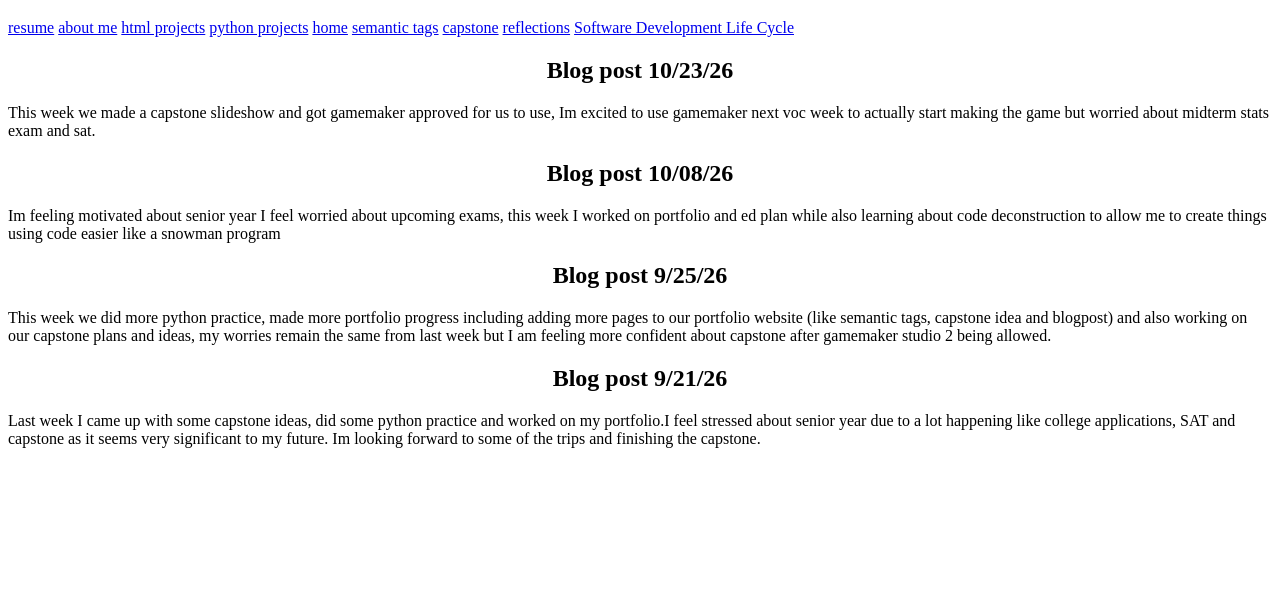
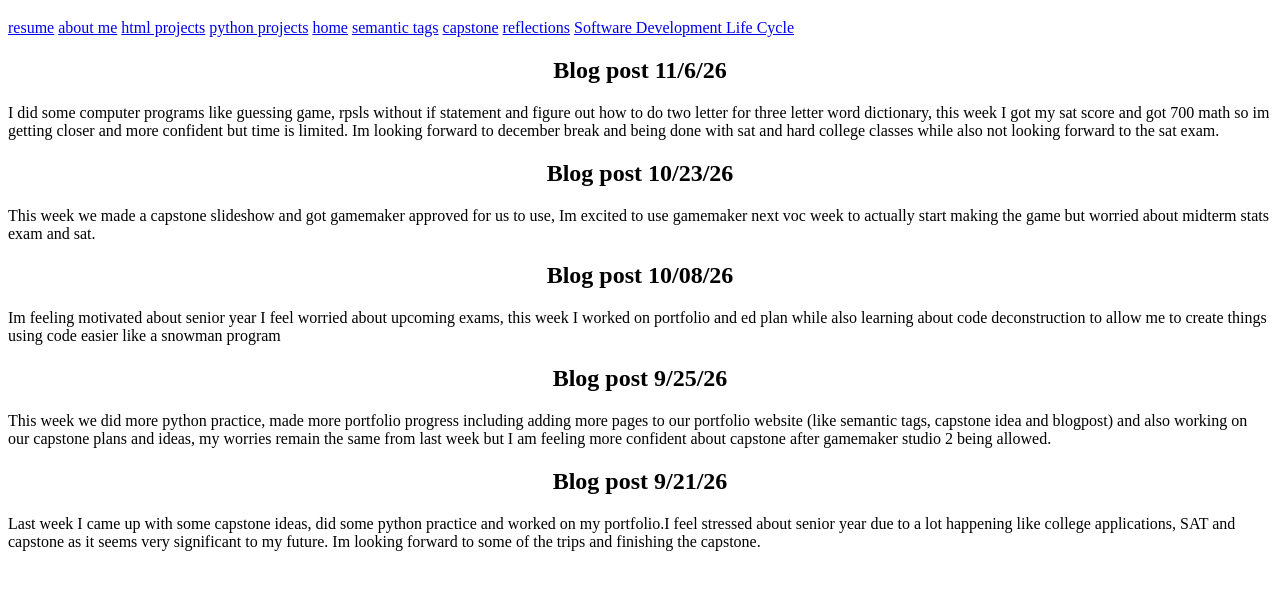
Before and after one commit to Sigmabro24/Sigmabro24.github.io, a plain HTML site: page blogpost.html in a window 1280 px wide. Shown: the part 61-650 px from the top of the page. Drawn offline with Linux system fonts and the light colour scheme.

Commit message:
blog 11/6/2026

```diff
--- a/blogpost.html
+++ b/blogpost.html
@@ -17,7 +17,8 @@
       <a href="reflections.html">reflections</a>
       <a href="sdlc2.html">Software Development Life Cycle</a>
     </nav>
-
+    <h2 align="center">Blog post 11/6/26</h2>
+    <p>I did some computer programs like guessing game, rpsls without if statement and figure out how to do two letter for three letter word dictionary, this week I got my sat score and got 700 math so im getting closer and more confident but time is limited. Im looking forward to december break and being done with sat and hard college classes while also not looking forward to the sat exam.</p>
     <h2 align="center">Blog post 10/23/26</h2>
     <p>This week we made a capstone slideshow and got gamemaker approved for us to use, Im excited to use gamemaker next voc week to actually start making the game but worried about midterm stats exam and sat.</p>
     <h2 align="center">Blog post 10/08/26</h2>
```
